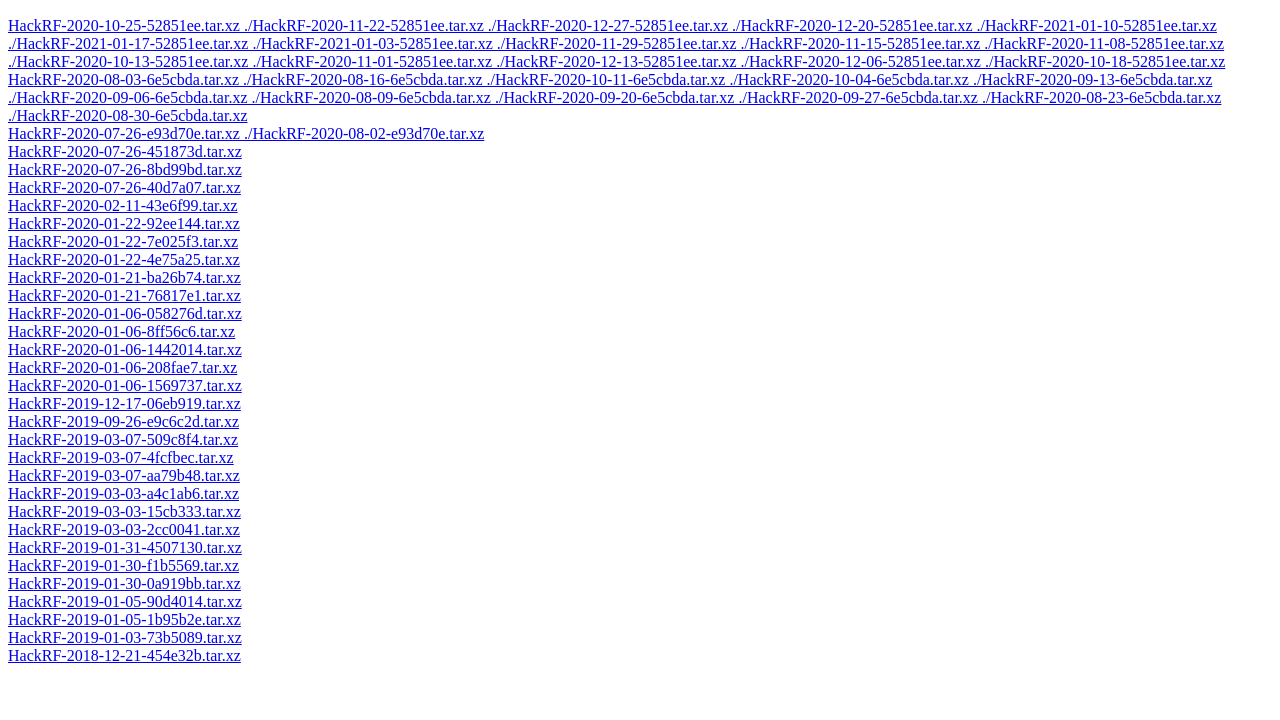
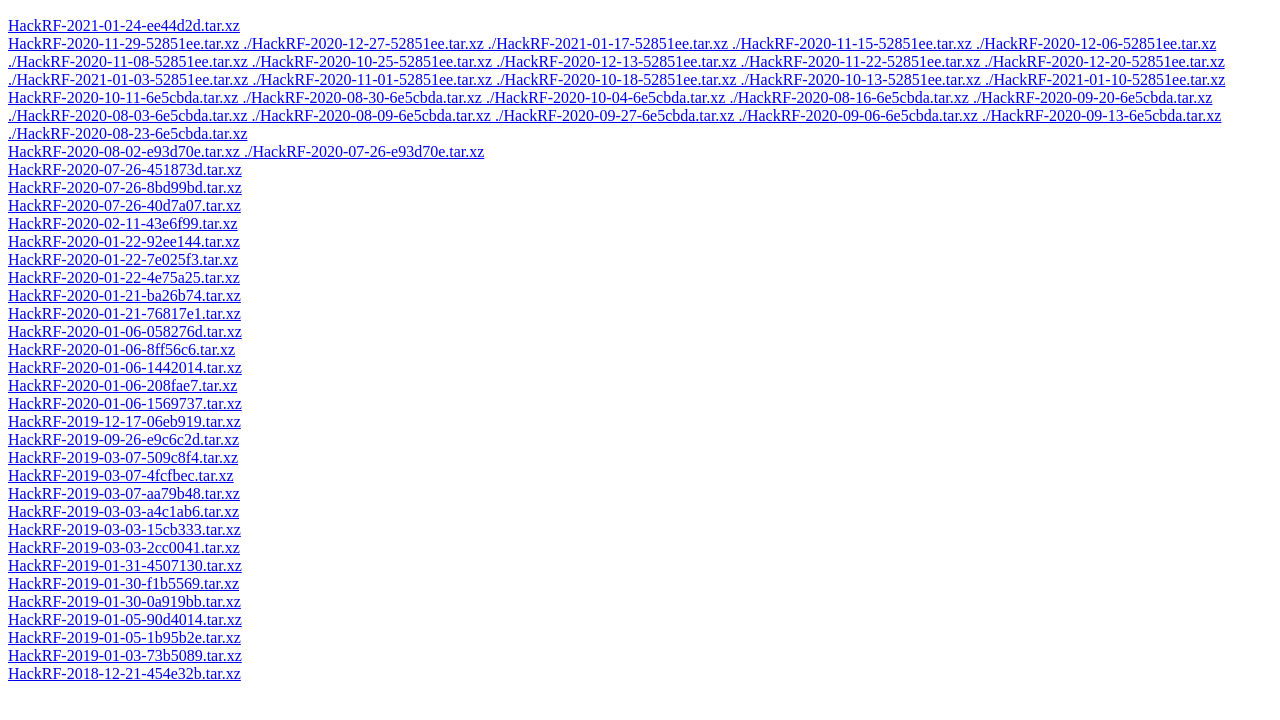
Before and after one commit to greatscottgadgets/hackrf-nightly, a plain HTML site: page index.html in a window 1280 px wide. Shown: the part 38-758 px from the top of the page. Drawn offline with Linux system fonts and the light colour scheme.

Commit message:
Build products for ee44d2d, built on linux, log: https://travis-ci.org/mossmann/hackrf/builds/755892584

```diff
--- a/index.html
+++ b/index.html
@@ -7,59 +7,60 @@
 <body>
 <h2>HackRF Nightly Builds</h2>
 
-<a href="https://greatscottgadgets.github.io/hackrf-nightly/HackRF-2020-10-25-52851ee.tar.xz
+<a href="https://greatscottgadgets.github.io/hackrf-nightly/HackRF-2021-01-24-ee44d2d.tar.xz">HackRF-2021-01-24-ee44d2d.tar.xz</a><br />
+<a href="https://greatscottgadgets.github.io/hackrf-nightly/HackRF-2020-11-29-52851ee.tar.xz
+./HackRF-2020-12-27-52851ee.tar.xz
+./HackRF-2021-01-17-52851ee.tar.xz
+./HackRF-2020-11-15-52851ee.tar.xz
+./HackRF-2020-12-06-52851ee.tar.xz
+./HackRF-2020-11-08-52851ee.tar.xz
+./HackRF-2020-10-25-52851ee.tar.xz
+./HackRF-2020-12-13-52851ee.tar.xz
 ./HackRF-2020-11-22-52851ee.tar.xz
+./HackRF-2020-12-20-52851ee.tar.xz
+./HackRF-2021-01-03-52851ee.tar.xz
+./HackRF-2020-11-01-52851ee.tar.xz
+./HackRF-2020-10-18-52851ee.tar.xz
+./HackRF-2020-10-13-52851ee.tar.xz
+./HackRF-2021-01-10-52851ee.tar.xz">HackRF-2020-11-29-52851ee.tar.xz
 ./HackRF-2020-12-27-52851ee.tar.xz
+./HackRF-2021-01-17-52851ee.tar.xz
+./HackRF-2020-11-15-52851ee.tar.xz
+./HackRF-2020-12-06-52851ee.tar.xz
+./HackRF-2020-11-08-52851ee.tar.xz
+./HackRF-2020-10-25-52851ee.tar.xz
+./HackRF-2020-12-13-52851ee.tar.xz
+./HackRF-2020-11-22-52851ee.tar.xz
 ./HackRF-2020-12-20-52851ee.tar.xz
-./HackRF-2021-01-10-52851ee.tar.xz
-./HackRF-2021-01-17-52851ee.tar.xz
 ./HackRF-2021-01-03-52851ee.tar.xz
-./HackRF-2020-11-29-52851ee.tar.xz
-./HackRF-2020-11-15-52851ee.tar.xz
-./HackRF-2020-11-08-52851ee.tar.xz
+./HackRF-2020-11-01-52851ee.tar.xz
+./HackRF-2020-10-18-52851ee.tar.xz
 ./HackRF-2020-10-13-52851ee.tar.xz
-./HackRF-2020-11-01-52851ee.tar.xz
-./HackRF-2020-12-13-52851ee.tar.xz
-./HackRF-2020-12-06-52851ee.tar.xz
-./HackRF-2020-10-18-52851ee.tar.xz">HackRF-2020-10-25-52851ee.tar.xz
-./HackRF-2020-11-22-52851ee.tar.xz
-./HackRF-2020-12-27-52851ee.tar.xz
-./HackRF-2020-12-20-52851ee.tar.xz
-./HackRF-2021-01-10-52851ee.tar.xz
-./HackRF-2021-01-17-52851ee.tar.xz
-./HackRF-2021-01-03-52851ee.tar.xz
-./HackRF-2020-11-29-52851ee.tar.xz
-./HackRF-2020-11-15-52851ee.tar.xz
-./HackRF-2020-11-08-52851ee.tar.xz
-./HackRF-2020-10-13-52851ee.tar.xz
-./HackRF-2020-11-01-52851ee.tar.xz
-./HackRF-2020-12-13-52851ee.tar.xz
-./HackRF-2020-12-06-52851ee.tar.xz
-./HackRF-2020-10-18-52851ee.tar.xz</a><br />
-<a href="https://greatscottgadgets.github.io/hackrf-nightly/HackRF-2020-08-03-6e5cbda.tar.xz
+./HackRF-2021-01-10-52851ee.tar.xz</a><br />
+<a href="https://greatscottgadgets.github.io/hackrf-nightly/HackRF-2020-10-11-6e5cbda.tar.xz
+./HackRF-2020-08-30-6e5cbda.tar.xz
+./HackRF-2020-10-04-6e5cbda.tar.xz
 ./HackRF-2020-08-16-6e5cbda.tar.xz
-./HackRF-2020-10-11-6e5cbda.tar.xz
+./HackRF-2020-09-20-6e5cbda.tar.xz
+./HackRF-2020-08-03-6e5cbda.tar.xz
+./HackRF-2020-08-09-6e5cbda.tar.xz
+./HackRF-2020-09-27-6e5cbda.tar.xz
+./HackRF-2020-09-06-6e5cbda.tar.xz
+./HackRF-2020-09-13-6e5cbda.tar.xz
+./HackRF-2020-08-23-6e5cbda.tar.xz">HackRF-2020-10-11-6e5cbda.tar.xz
+./HackRF-2020-08-30-6e5cbda.tar.xz
 ./HackRF-2020-10-04-6e5cbda.tar.xz
+./HackRF-2020-08-16-6e5cbda.tar.xz
+./HackRF-2020-09-20-6e5cbda.tar.xz
+./HackRF-2020-08-03-6e5cbda.tar.xz
+./HackRF-2020-08-09-6e5cbda.tar.xz
+./HackRF-2020-09-27-6e5cbda.tar.xz
+./HackRF-2020-09-06-6e5cbda.tar.xz
 ./HackRF-2020-09-13-6e5cbda.tar.xz
-./HackRF-2020-09-06-6e5cbda.tar.xz
-./HackRF-2020-08-09-6e5cbda.tar.xz
-./HackRF-2020-09-20-6e5cbda.tar.xz
-./HackRF-2020-09-27-6e5cbda.tar.xz
-./HackRF-2020-08-23-6e5cbda.tar.xz
-./HackRF-2020-08-30-6e5cbda.tar.xz">HackRF-2020-08-03-6e5cbda.tar.xz
-./HackRF-2020-08-16-6e5cbda.tar.xz
-./HackRF-2020-10-11-6e5cbda.tar.xz
-./HackRF-2020-10-04-6e5cbda.tar.xz
-./HackRF-2020-09-13-6e5cbda.tar.xz
-./HackRF-2020-09-06-6e5cbda.tar.xz
-./HackRF-2020-08-09-6e5cbda.tar.xz
-./HackRF-2020-09-20-6e5cbda.tar.xz
-./HackRF-2020-09-27-6e5cbda.tar.xz
-./HackRF-2020-08-23-6e5cbda.tar.xz
-./HackRF-2020-08-30-6e5cbda.tar.xz</a><br />
-<a href="https://greatscottgadgets.github.io/hackrf-nightly/HackRF-2020-07-26-e93d70e.tar.xz
-./HackRF-2020-08-02-e93d70e.tar.xz">HackRF-2020-07-26-e93d70e.tar.xz
-./HackRF-2020-08-02-e93d70e.tar.xz</a><br />
+./HackRF-2020-08-23-6e5cbda.tar.xz</a><br />
+<a href="https://greatscottgadgets.github.io/hackrf-nightly/HackRF-2020-08-02-e93d70e.tar.xz
+./HackRF-2020-07-26-e93d70e.tar.xz">HackRF-2020-08-02-e93d70e.tar.xz
+./HackRF-2020-07-26-e93d70e.tar.xz</a><br />
 <a href="https://greatscottgadgets.github.io/hackrf-nightly/HackRF-2020-07-26-451873d.tar.xz">HackRF-2020-07-26-451873d.tar.xz</a><br />
 <a href="https://greatscottgadgets.github.io/hackrf-nightly/HackRF-2020-07-26-8bd99bd.tar.xz">HackRF-2020-07-26-8bd99bd.tar.xz</a><br />
 <a href="https://greatscottgadgets.github.io/hackrf-nightly/HackRF-2020-07-26-40d7a07.tar.xz">HackRF-2020-07-26-40d7a07.tar.xz</a><br />
```
Also changed, not shown: 1 other file.
